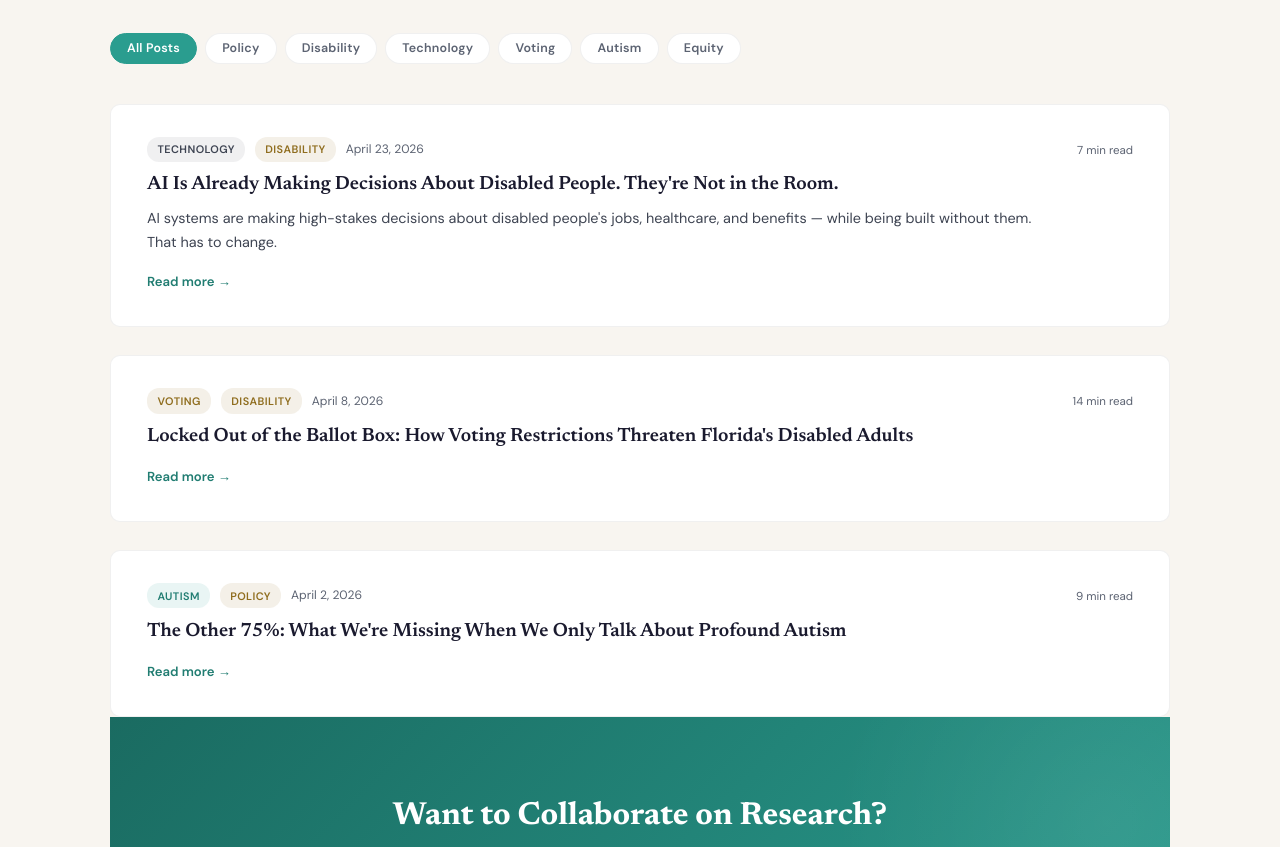
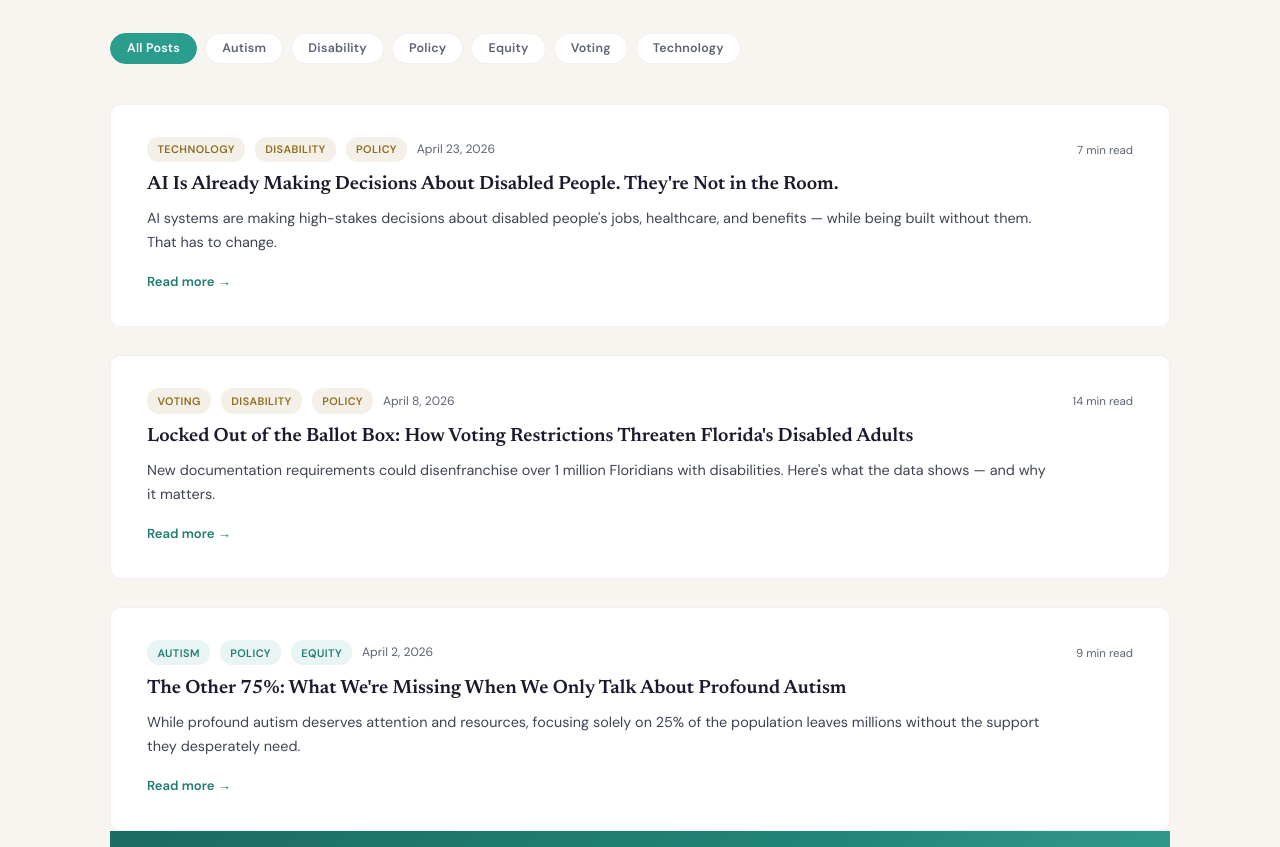
Before and after one commit to drvijayvasudevan/vijay-vasudevan-website, a plain HTML site: page blog.html in a window 1280 px wide. Shown: the part 440-1287 px from the top of the page. Drawn offline with Linux system fonts and the light colour scheme.

Commit message:
Add files via upload

```diff
--- a/blog.html
+++ b/blog.html
@@ -65,12 +65,12 @@
     <div class="blog-filters" role="group" aria-label="Filter posts by topic">
       <!-- FILTERS-START -->
       <button class="filter-btn active" data-tag="all">All Posts</button>
+      <button class="filter-btn" data-tag="Autism">Autism</button>
+      <button class="filter-btn" data-tag="Disability">Disability</button>
       <button class="filter-btn" data-tag="Policy">Policy</button>
-      <button class="filter-btn" data-tag="Disability">Disability</button>
+      <button class="filter-btn" data-tag="Equity">Equity</button>
+      <button class="filter-btn" data-tag="Voting">Voting</button>
       <button class="filter-btn" data-tag="Technology">Technology</button>
-      <button class="filter-btn" data-tag="Voting">Voting</button>
-      <button class="filter-btn" data-tag="Autism">Autism</button>
-      <button class="filter-btn" data-tag="Equity">Equity</button>
       <!-- FILTERS-END -->
     </div>
 
@@ -121,8 +121,9 @@
       <article class="blog-card" data-tags="Technology,Disability,Policy">
         <div class="blog-card-body">
           <div class="blog-card-meta">
-            <span class="blog-tag blog-tag--guide" data-filter-tag="Technology">Technology</span>
+            <span class="blog-tag blog-tag--field" data-filter-tag="Technology">Technology</span>
             <span class="blog-tag blog-tag--field" data-filter-tag="Disability">Disability</span>
+            <span class="blog-tag blog-tag--field" data-filter-tag="Policy">Policy</span>
             <span class="blog-date">April 23, 2026</span>
           </div>
           <h3><a href="blog/ai-inclusive-design.html">AI Is Already Making Decisions About Disabled People. They're Not in the Room.</a></h3>
@@ -139,10 +140,11 @@
           <div class="blog-card-meta">
             <span class="blog-tag blog-tag--field" data-filter-tag="Voting">Voting</span>
             <span class="blog-tag blog-tag--field" data-filter-tag="Disability">Disability</span>
+            <span class="blog-tag blog-tag--field" data-filter-tag="Policy">Policy</span>
             <span class="blog-date">April 8, 2026</span>
           </div>
           <h3><a href="blog/voting-rights.html">Locked Out of the Ballot Box: How Voting Restrictions Threaten Florida's Disabled Adults</a></h3>
-          <p class="blog-excerpt"></p>
+          <p class="blog-excerpt">New documentation requirements could disenfranchise over 1 million Floridians with disabilities. Here's what the data shows — and why it matters.</p>
           <a href="blog/voting-rights.html" class="blog-read-more">Read more &rarr;</a>
         </div>
         <div class="blog-card-aside">
@@ -154,11 +156,12 @@
         <div class="blog-card-body">
           <div class="blog-card-meta">
             <span class="blog-tag blog-tag--data" data-filter-tag="Autism">Autism</span>
-            <span class="blog-tag blog-tag--field" data-filter-tag="Policy">Policy</span>
+            <span class="blog-tag blog-tag--data" data-filter-tag="Policy">Policy</span>
+            <span class="blog-tag blog-tag--data" data-filter-tag="Equity">Equity</span>
             <span class="blog-date">April 2, 2026</span>
           </div>
           <h3><a href="blog/the-other-75-percent.html">The Other 75%: What We're Missing When We Only Talk About Profound Autism</a></h3>
-          <p class="blog-excerpt"></p>
+          <p class="blog-excerpt">While profound autism deserves attention and resources, focusing solely on 25% of the population leaves millions without the support they desperately need.</p>
           <a href="blog/the-other-75-percent.html" class="blog-read-more">Read more &rarr;</a>
         </div>
         <div class="blog-card-aside">
```
